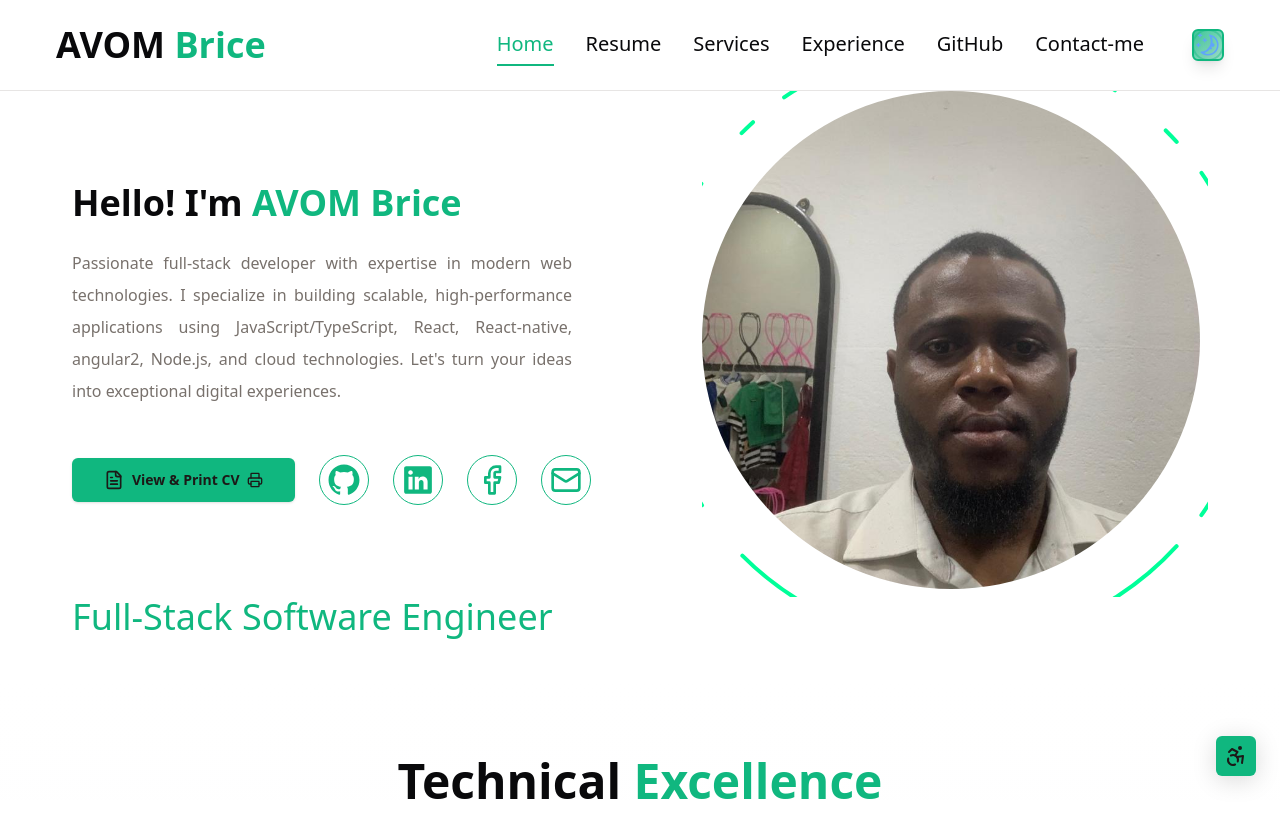
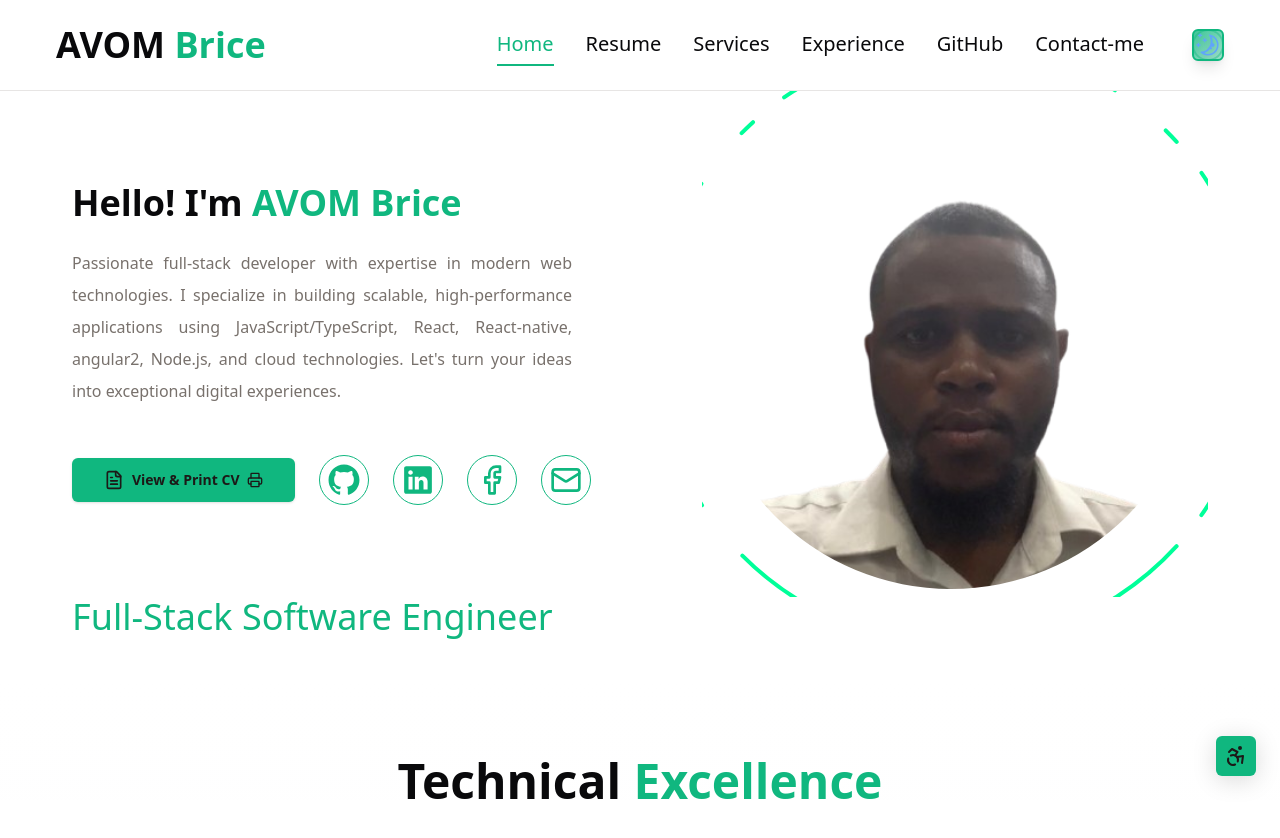
Before and after one commit to frckbrice/my_portfolio, a Next.js app: page / in a window 1280 px wide. Shown: the top 838 px of the page. Built offline with nearby package versions, Linux system fonts and the light colour scheme.

Commit message:
revert: use GitHub Secrets for Vercel deployment instead of .env file

```diff
--- a/src/components/features/home-page/components/photo.tsx
+++ b/src/components/features/home-page/components/photo.tsx
@@ -33,7 +33,7 @@ export function Photos() {
                      "
         >
           <Image
-            src="/assets/images/moi_3.jpeg"
+            src="/assets/images/moi_3.png"
             alt="avom brice"
             className="object-cover rounded-full border-none"
             fill
```
Also changed, not shown: public/assets/images/moi_3.jpeg (deleted), public/assets/images/moi_3.png (added).
